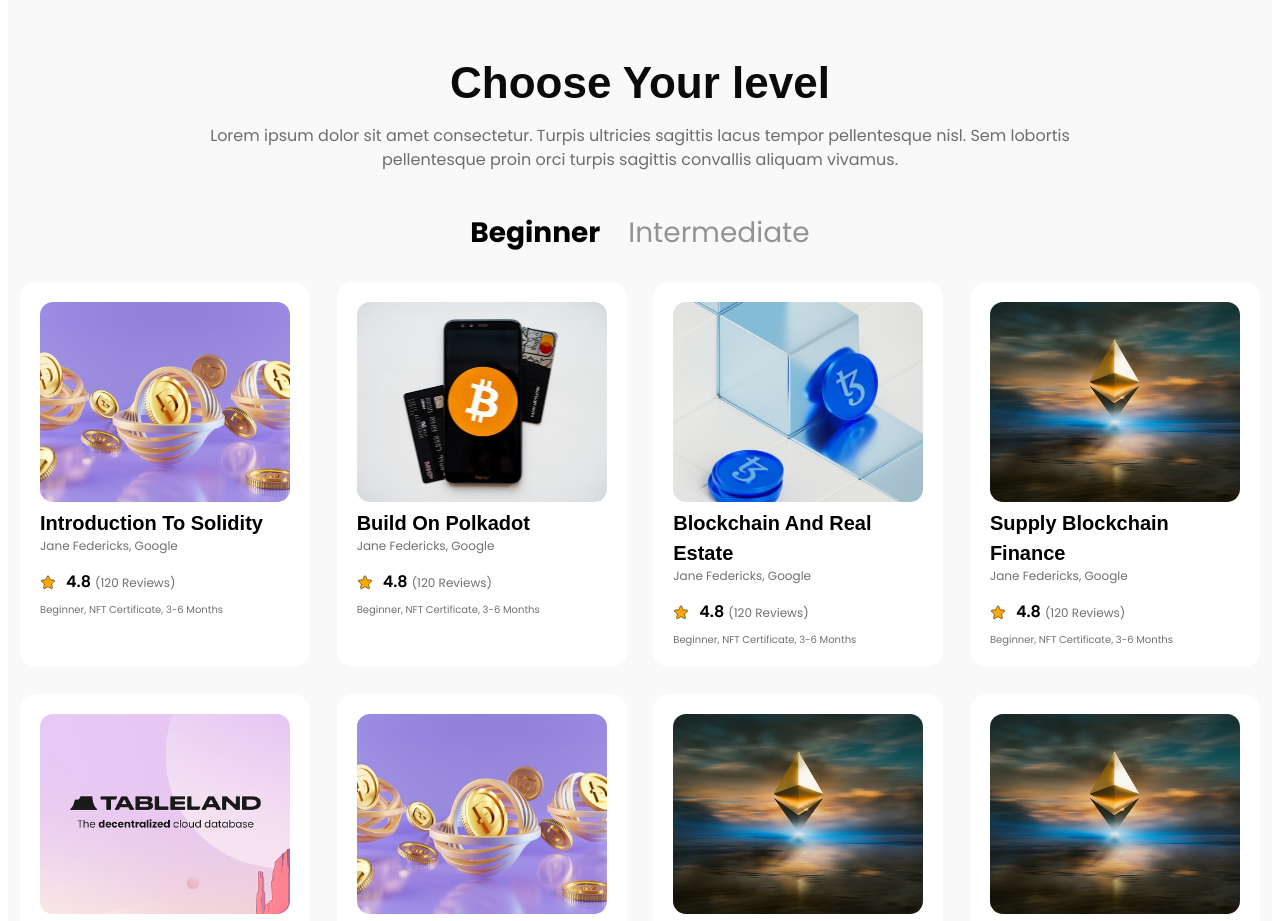
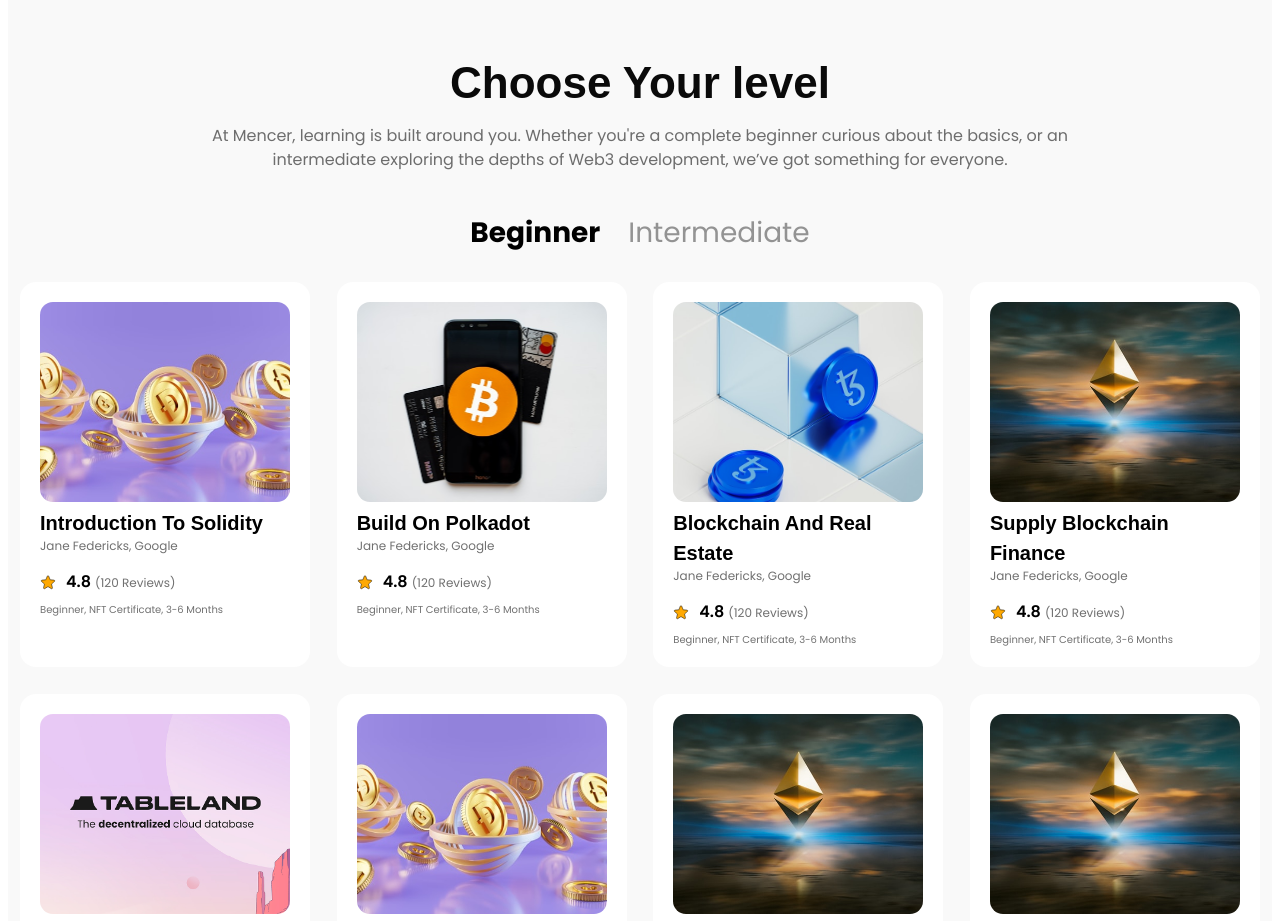
Before and after one commit to TryYourBestAndLeaveTheRest/mencer_show, a React (Vite) app in the folder src/mencer_show_frontend/: page / in a window 1280 px wide. Shown: the part 3900-4821 px from the top of the page. Built offline with nearby package versions, Linux system fonts and the light colour scheme; a web font is replaced by a local one.

Commit message:
changed content

```diff
--- a/src/mencer_show_frontend/src/components/homepage/chooseLevel.jsx
+++ b/src/mencer_show_frontend/src/components/homepage/chooseLevel.jsx
@@ -18,7 +18,7 @@ const ChooseLevel = () => {
               Choose Your level
             </h1>
             <p className={`text-[#6D6D6D]`}>
-              Lorem ipsum dolor sit amet consectetur. Turpis ultricies sagittis lacus tempor pellentesque nisl. Sem lobortis pellentesque proin orci turpis sagittis convallis aliquam vivamus.
+            At Mencer, learning is built around you. Whether you're a complete beginner curious about the basics, or an intermediate exploring the depths of Web3 development, we’ve got something for everyone.
             </p>
           </div>
 
```
